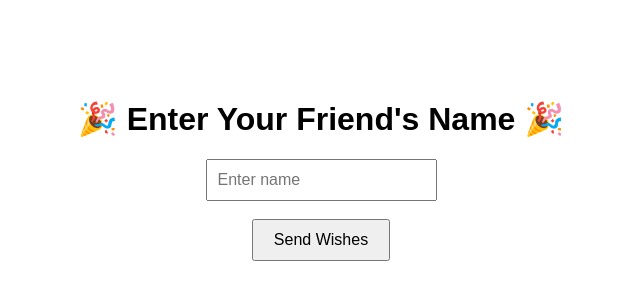
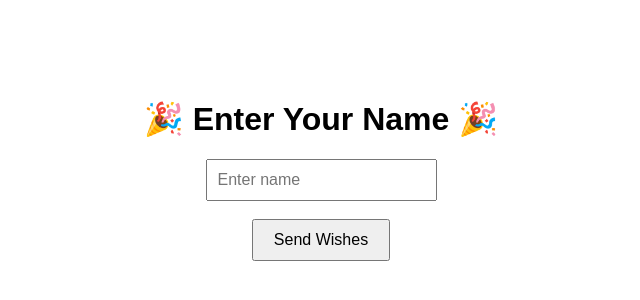
Before and after one commit to Arshq1999/festival-wish, a plain HTML site: page index.html in a window 1280 px wide. Shown: the whole page, without its empty margins (319-959 px from the left). Drawn offline with Linux system fonts and the light colour scheme.

Commit message:
Update festival entry page to remove 'friend's name'

```diff
--- a/index.html
+++ b/index.html
@@ -5,7 +5,7 @@
 </head>
 <body style="text-align:center; margin-top:100px; font-family:Arial;">
 
-    <h1>🎉 Enter Your Friend's Name 🎉</h1>
+    <h1>🎉 Enter Your Name 🎉</h1>
 
     <input type="text" id="name" placeholder="Enter name" style="padding:10px; font-size:16px;">
 
```
